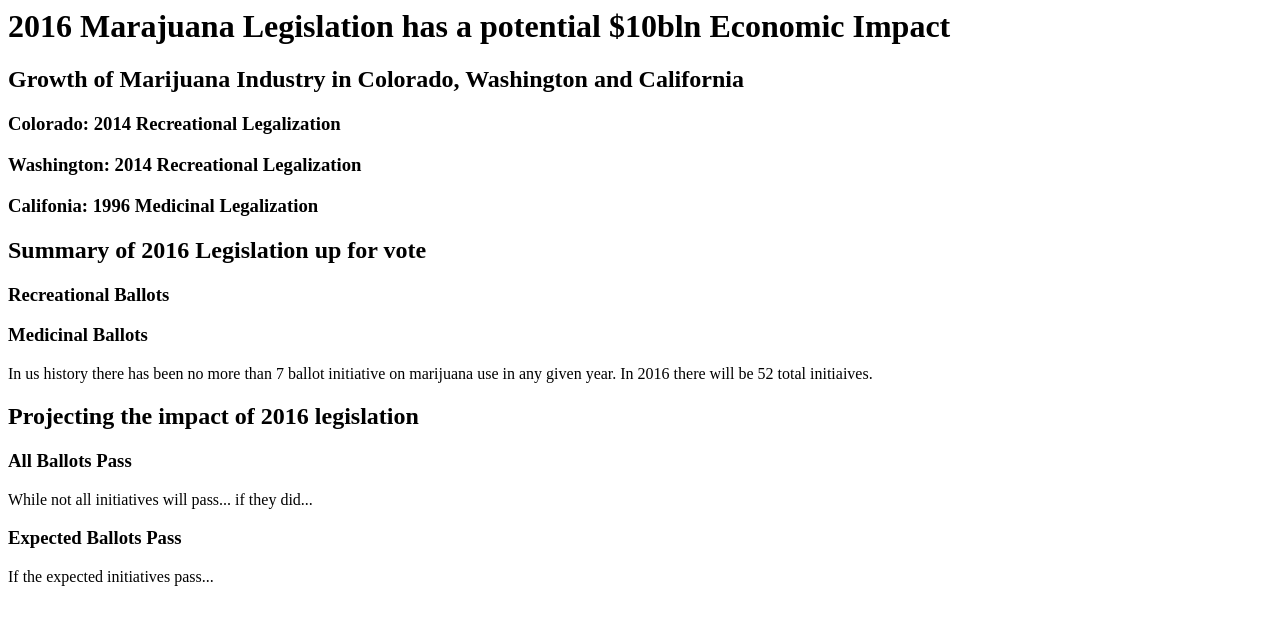
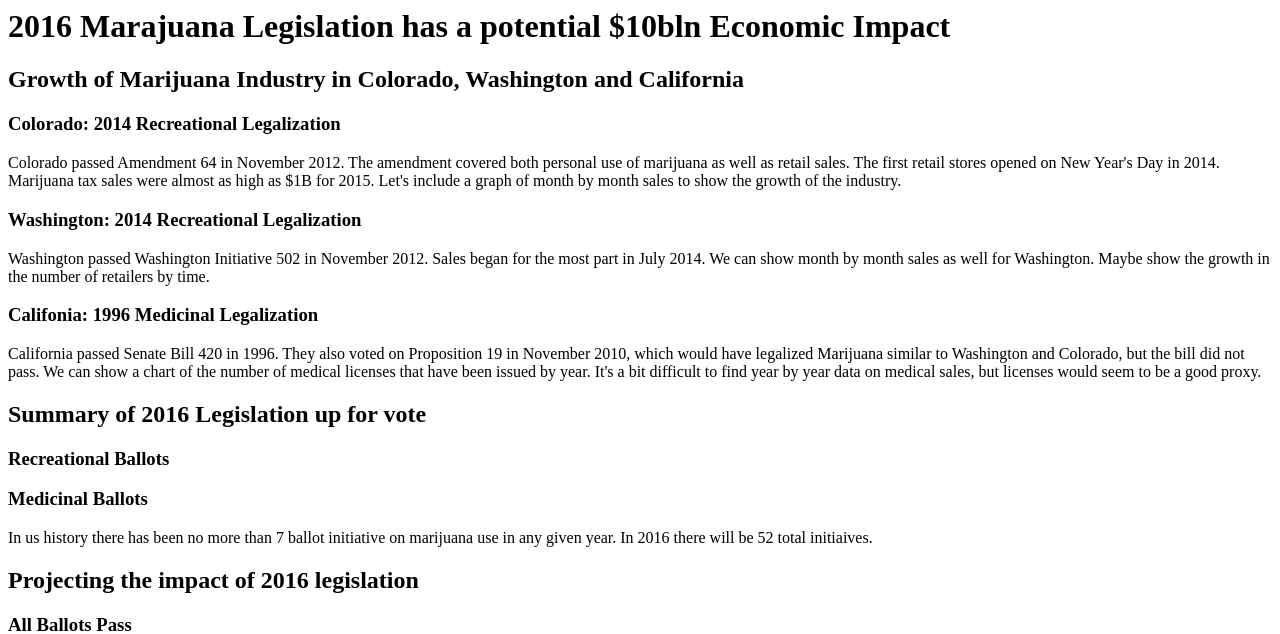
Before and after one commit to dgreenfi/streams-project, a Flask app: template templates/article.html in a window 1280 px wide. Shown: the top 634 px of the page. Run offline with Flask 2, Linux system fonts and the light colour scheme; the template is opened without the code that fills it, so the values that code supplies are empty; parts of the project's set-up code (start-up, migrations or seed data) failed here and were passed over.

Commit message:
state marijuana history

```diff
--- a/templates/article.html
+++ b/templates/article.html
@@ -1,8 +1,25 @@
 <h1>2016 Marajuana Legislation has a potential $10bln Economic Impact</h1>
                       <h2>Growth of Marijuana Industry in Colorado, Washington and California</h2>
                           <h3>Colorado: 2014 Recreational Legalization</h3>
+                            <p> Colorado passed Amendment 64 in November 2012. The amendment covered both
+                              personal use of marijuana as well as retail sales. The first retail stores opened
+                              on New Year's Day in 2014. Marijuana tax sales were almost as high as $1B for 2015.
+                              Let's include a graph of month by month sales to show the growth of the industry.
+                            </p>
                           <h3>Washington: 2014 Recreational Legalization</h3>
+                          <p>
+                            Washington passed Washington Initiative 502 in November 2012. Sales began for the most
+                            part in July 2014. We can show month by month sales as well for Washington. Maybe show
+                            the growth in the number of retailers by time.
+                          </p>
                           <h3>Califonia: 1996 Medicinal Legalization</h3>
+                          <p>
+                            California passed Senate Bill 420 in 1996. They also voted on Proposition 19 in November
+                            2010, which would have legalized Marijuana similar to Washington and Colorado, but the bill
+                            did not pass. We can show a chart of the number of medical licenses that have been issued by year.
+                            It's a bit difficult to find year by year data on medical sales, but licenses would seem to be a
+                            good proxy.
+                          </p>
 
 
                       <h2>Summary of 2016 Legislation up for vote</h2>
```
